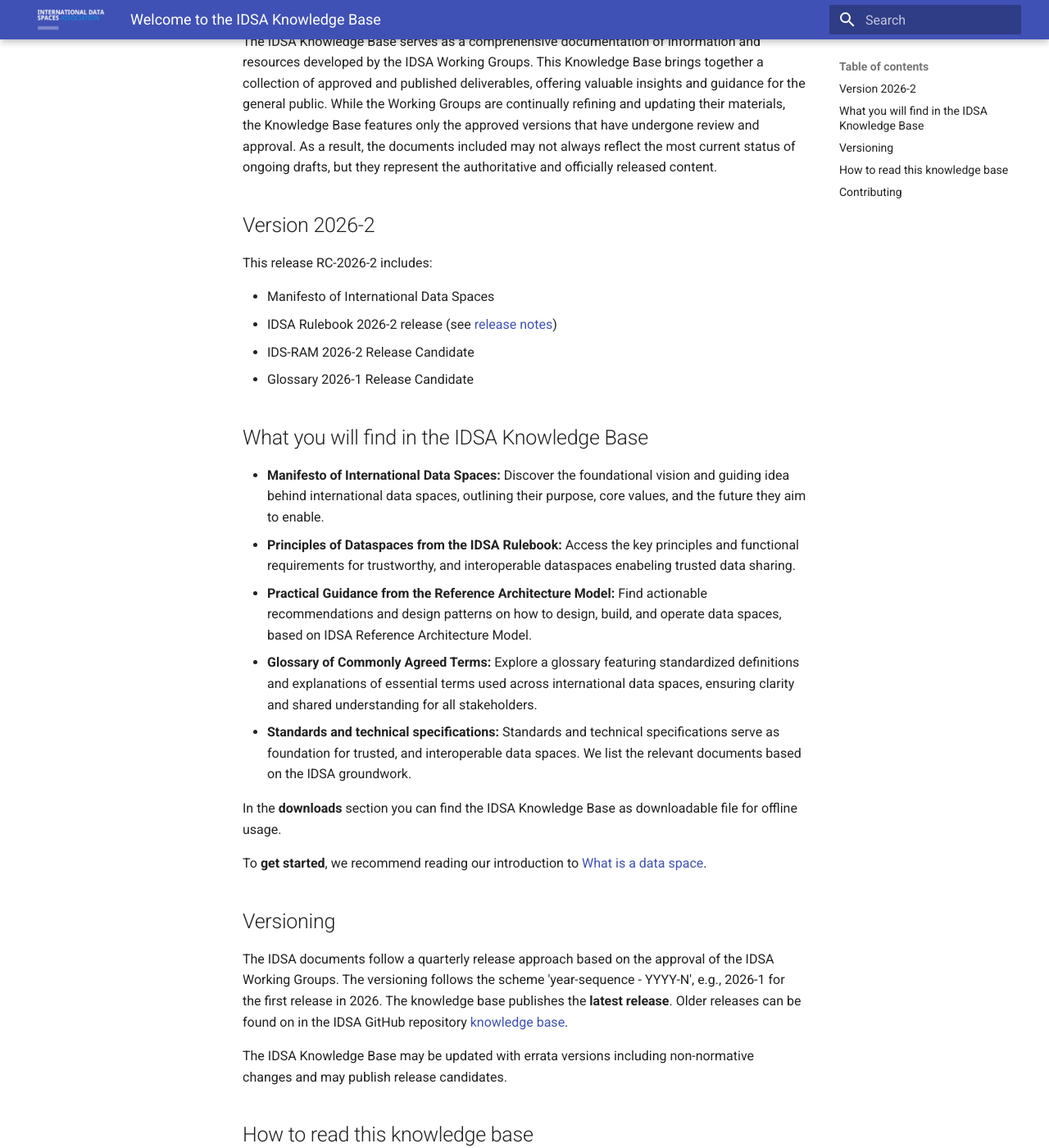
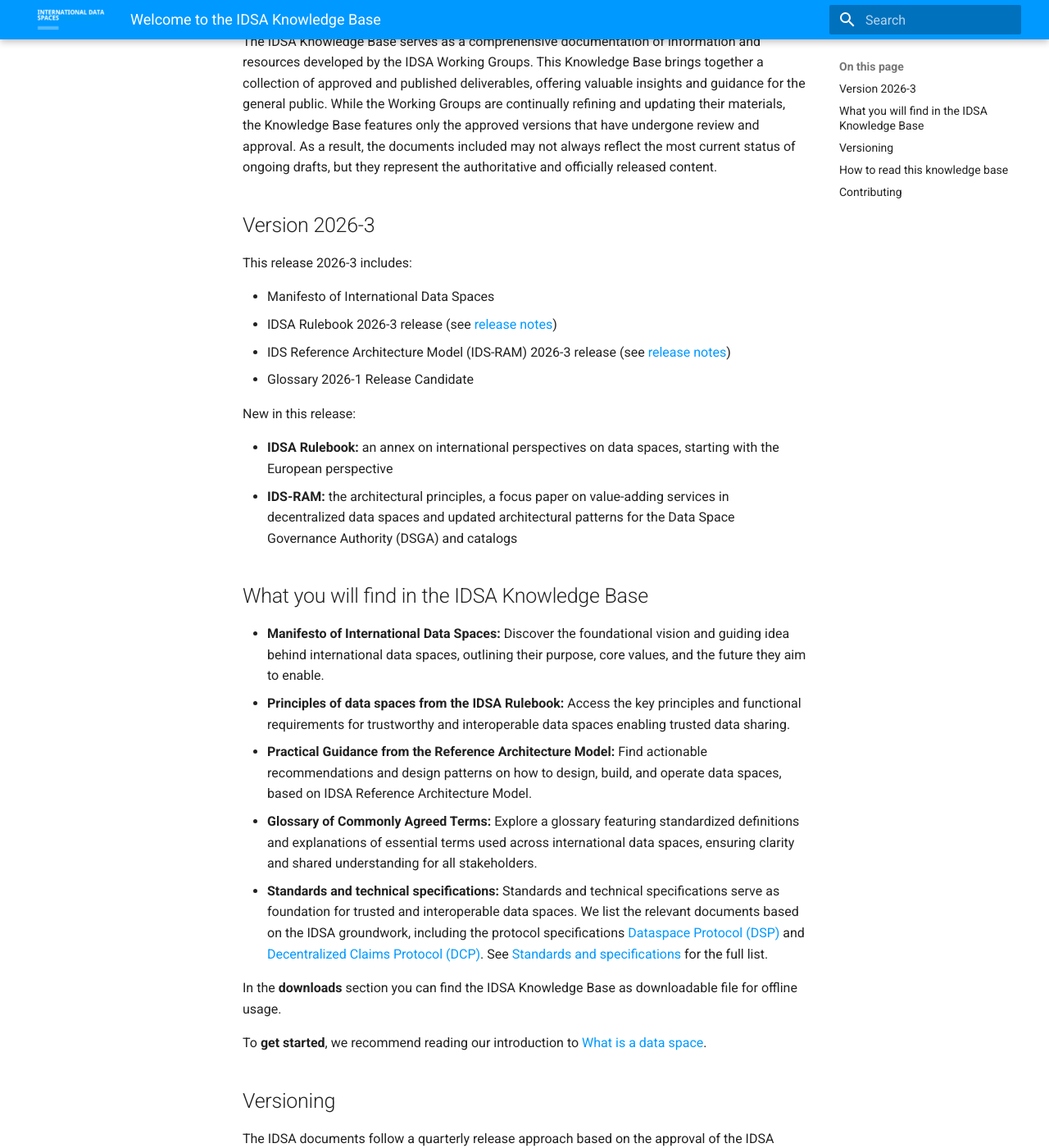
Before and after one commit to International-Data-Spaces-Association/knowledge-base, an MkDocs documentation site: the page built from docs/index.md, in a window 1280 px wide and 1400 px high, scrolled down 190 px. Shown: the whole window at 82% size. Built offline with MkDocs 1.6.1 and Material for MkDocs 9.7.7, drawn with Linux system fonts in a browser that asks for light colours; some of the changed text lies outside the part shown.

Commit message:
Update to release 2026-3
- editorial changes
- fixes CSS errors
- fixes license
- updates release number

```diff
--- a/docs/index.md
+++ b/docs/index.md
@@ -2,22 +2,27 @@
 
 The IDSA Knowledge Base serves as a comprehensive documentation of information and resources developed by the IDSA Working Groups. This Knowledge Base brings together a collection of approved and published deliverables, offering valuable insights and guidance for the general public. While the Working Groups are continually refining and updating their materials, the Knowledge Base features only the approved versions that have undergone review and approval. As a result, the documents included may not always reflect the most current status of ongoing drafts, but they represent the authoritative and officially released content.
 
-## Version 2026-2
+## Version 2026-3
 
-This release RC-2026-2 includes:
+This release 2026-3 includes:
 
 * Manifesto of International Data Spaces
-* IDSA Rulebook 2026-2 release (see [release notes](https://github.com/International-Data-Spaces-Association/IDSA-Rulebook/releases/tag/2026-2))
-* IDS-RAM 2026-2 Release Candidate
+* IDSA Rulebook 2026-3 release (see [release notes](https://github.com/International-Data-Spaces-Association/IDSA-Rulebook/releases/tag/2026-3))
+* IDS Reference Architecture Model (IDS-RAM) 2026-3 release (see [release notes](https://github.com/International-Data-Spaces-Association/IDS-RAM/releases/tag/2026-3))
 * Glossary 2026-1 Release Candidate
+
+New in this release:
+
+* **IDSA Rulebook:** an annex on international perspectives on data spaces, starting with the European perspective
+* **IDS-RAM:** the architectural principles, a focus paper on value-adding services in decentralized data spaces and updated architectural patterns for the Data Space Governance Authority (DSGA) and catalogs
 
 ## What you will find in the IDSA Knowledge Base
 
 * **Manifesto of International Data Spaces:** Discover the foundational vision and guiding idea behind international data spaces, outlining their purpose, core values, and the future they aim to enable.
-* **Principles of Dataspaces from the IDSA Rulebook:** Access the key principles and functional requirements for trustworthy, and interoperable dataspaces enabeling trusted data sharing.
+* **Principles of data spaces from the IDSA Rulebook:** Access the key principles and functional requirements for trustworthy and interoperable data spaces enabling trusted data sharing.
 * **Practical Guidance from the Reference Architecture Model:** Find actionable recommendations and design patterns on how to design, build, and operate data spaces, based on IDSA Reference Architecture Model.
 * **Glossary of Commonly Agreed Terms:** Explore a glossary featuring standardized definitions and explanations of essential terms used across international data spaces, ensuring clarity and shared understanding for all stakeholders.
-* **Standards and technical specifications:** Standards and technical specifications serve as foundation for trusted, and interoperable data spaces. We list the relevant documents based on the IDSA groundwork.
+* **Standards and technical specifications:** Standards and technical specifications serve as foundation for trusted and interoperable data spaces. We list the relevant documents based on the IDSA groundwork, including the protocol specifications [Dataspace Protocol (DSP)](https://eclipse-dataspace-protocol-base.github.io/DataspaceProtocol/) and [Decentralized Claims Protocol (DCP)](https://eclipse-dataspace-dcp.github.io/decentralized-claims-protocol/). See [Standards and specifications](standards.md) for the full list.
 
 In the **downloads** section you can find the IDSA Knowledge Base as downloadable file for offline usage.
 
--- a/mkdocs.yml
+++ b/mkdocs.yml
@@ -17,7 +17,7 @@
     primary: custom
     accent: custom
 extra_css:
-  - assets/styles.css
+  - assets/style.css
 plugins:
   - search
   - git-revision-date-localized:
@@ -31,6 +31,7 @@
         # ── kb root ──────────────────────────────────────────────────
         'ids-knowledgebase.md': 'index.md'
         # ── Rulebook ──────────────────────────────────────────────────
+        'external/rulebook/index.md': 'external/rulebook/001_Introduction.md'
         'ids-knowledgebase/idsa-rulebook.md': 'external/rulebook/001_Introduction.md'
         'ids-knowledgebase/idsa-rulebook/fundamentals/002_guidingprinciples.md': 'external/rulebook/002_GuidingPrinciples.md'
         'ids-knowledgebase/idsa-rulebook/fundamentals/003_whatisadataspace.md': 'external/rulebook/003_WhatIsADataspace.md'
@@ -307,6 +308,7 @@
   - admonition
   - toc:
       permalink: true
+      title: On this page
   - tables
   - footnotes
   - def_list
--- a/overrides/partials/footer.html
+++ b/overrides/partials/footer.html
@@ -13,7 +13,7 @@
         <a href="https://internationaldataspaces.org/privacypolicy/">Privacy Policy</a>
       </div>
       <div class="kb-footer-copy">
-        © International Data Spaces Association 2016 - 2026. All rights reserved.
+        © International Data Spaces Association 2016 - 2026. Content licensed under <a href="{{ base_url }}/legal/license/">CC BY 4.0</a>.
       </div>
     </div>
   </div>
```
Also changed, not shown: other parts of docs/index.md (+2 -2 lines), docs/about.md (+2 -2 lines), docs/dataspace.md (+5 -5 lines).
